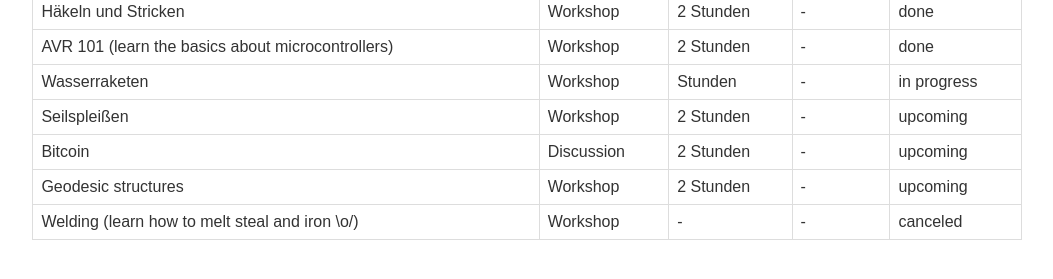
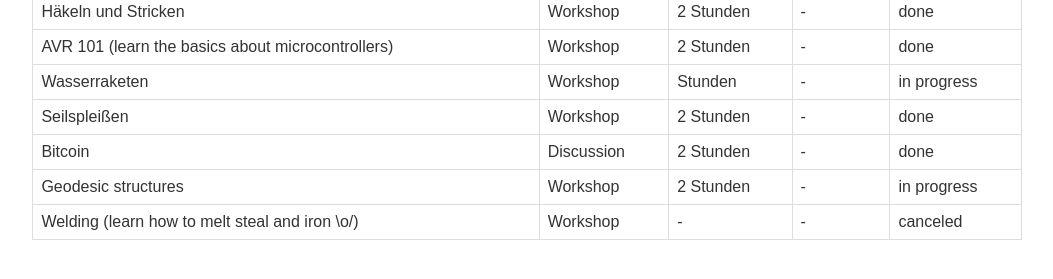
Before and after one commit to netz39/sommercamp2014, a Jekyll site: the page built from activities/index.md, in a window 1280 px wide. Shown: the part 362-641 px from the top of the page, without its empty margins (114-1167 px from the left). Built offline with Jekyll 4.4.1, drawn with Linux system fonts in a browser that asks for light colours.

Commit message:
Update index.md

```diff
--- a/activities/index.md
+++ b/activities/index.md
@@ -13,8 +13,8 @@ Um Vorträge, Workshops oder sonstige Veranstaltungen anzumelden, sendet uns bit
 | Häkeln und Stricken | Workshop | 2 Stunden | - | done
 | AVR 101 (learn the basics about microcontrollers) | Workshop | 2 Stunden | - | done
 | Wasserraketen | Workshop | Stunden | - | in progress
-| Seilspleißen | Workshop | 2 Stunden | - | upcoming
-| Bitcoin | Discussion | 2 Stunden | - | upcoming
-| Geodesic structures | Workshop | 2 Stunden | - | upcoming
+| Seilspleißen | Workshop | 2 Stunden | - | done
+| Bitcoin | Discussion | 2 Stunden | - | done
+| Geodesic structures | Workshop | 2 Stunden | - | in progress
 | Welding (learn how to melt steal and iron \o/) | Workshop | - | - | canceled
 |---
```
